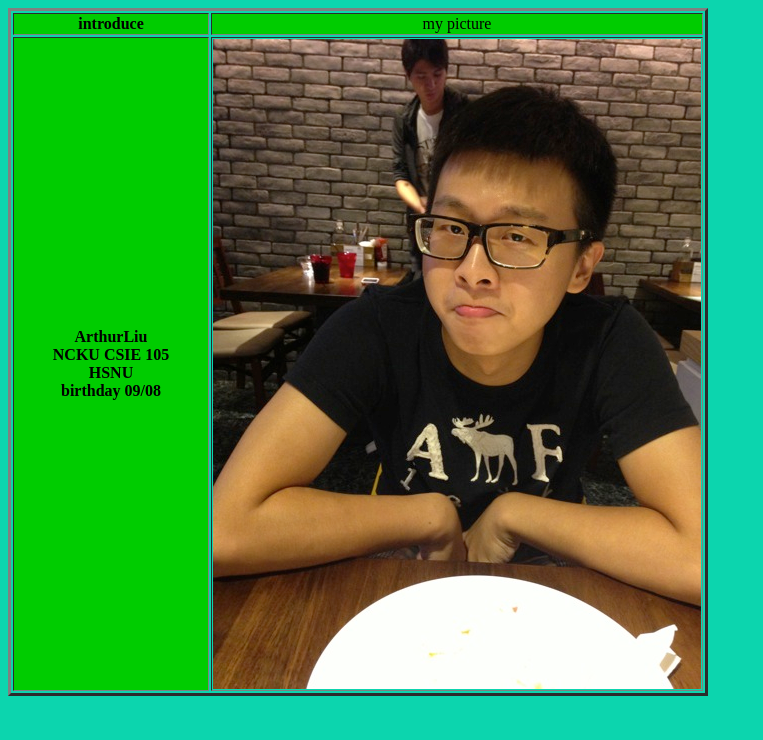
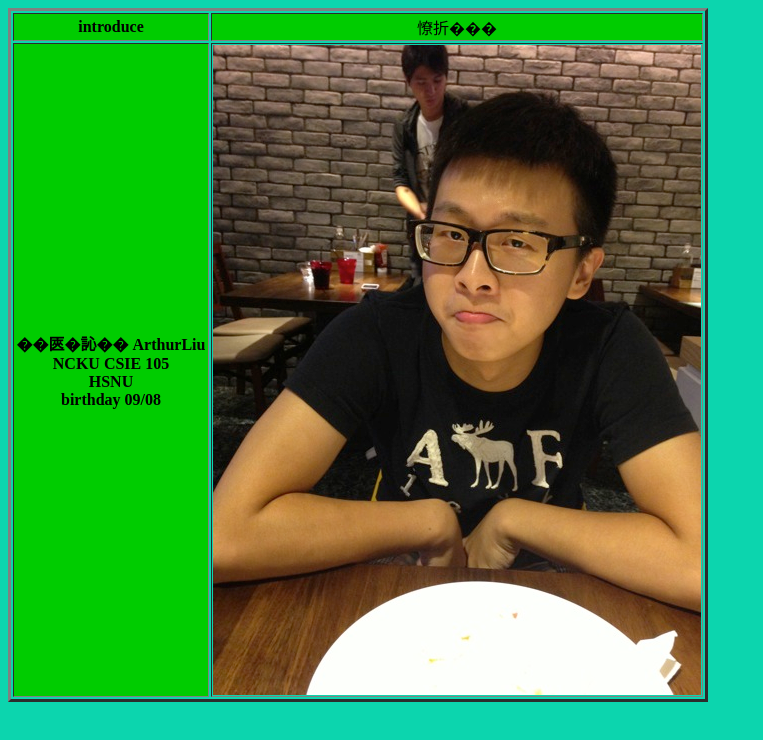
Before and after one commit to lyharthur/lyharthur.github.io, a plain HTML site: page main.html in a window 1280 px wide. Shown: the whole page, without its empty margins (0-763 px from the left). Drawn offline with Linux system fonts and the light colour scheme.

Commit message:
Update main.html

```diff
--- a/main.html
+++ b/main.html
@@ -9,8 +9,8 @@ body{background-color: #0cd5ae}
 <body>
 
 <table border="3" width="700" height="200">
-  <tr>  <th align="center" bgcolor=“33CCFF”>introduce</th> <td align="center" bgcolor=“33CCFF”>my picture</td> </tr>
-  <tr>  <th width="200" bgcolor=“33CCFF” >ArthurLiu <br>NCKU CSIE 105<br> HSNU <br>birthday 09/08<br> </th>  <td ><img src="image001.jpg"/></td> </tr>
+  <tr>  <th align="center" bgcolor=“33CCFF”>introduce</th> <td align="center" bgcolor=“33CCFF”>大頭照</td> </tr>
+  <tr>  <th width="200" bgcolor=“33CCFF” >劉奕勛 ArthurLiu <br>NCKU CSIE 105<br> HSNU <br>birthday 09/08 <br> </th>  <td ><img src="image001.jpg"/></td> </tr>
 </table>
 
 
```
